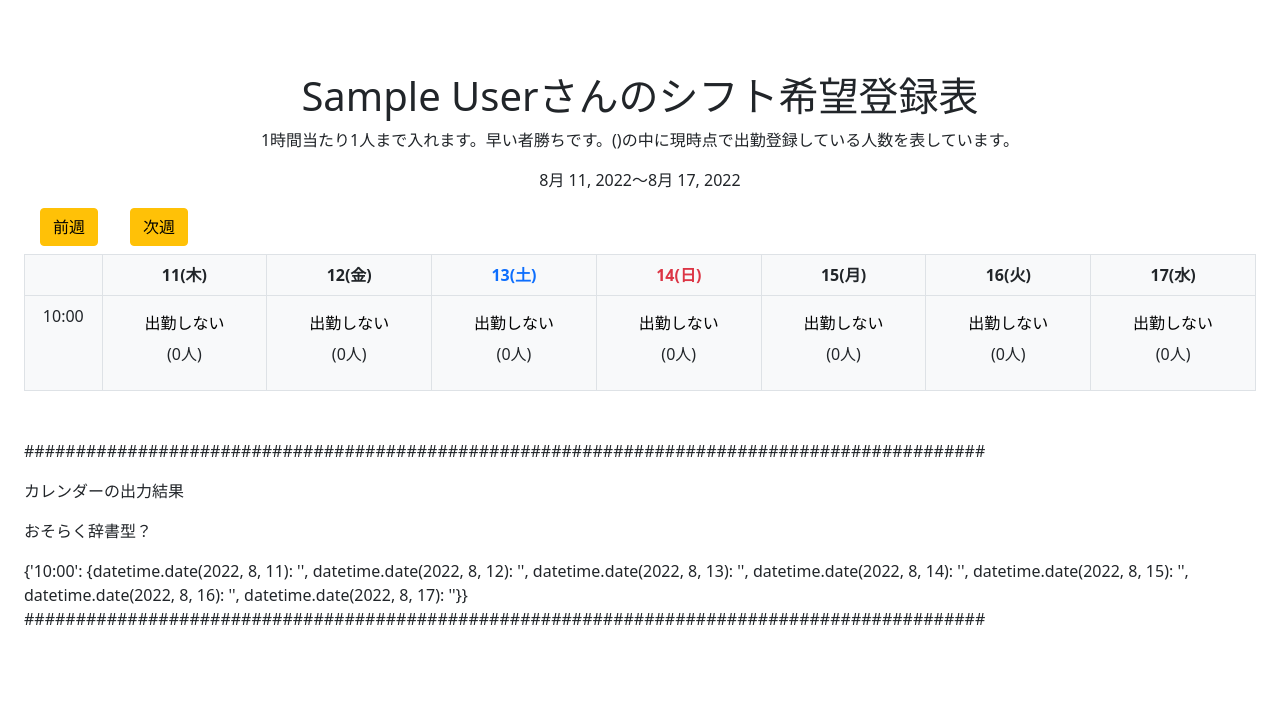
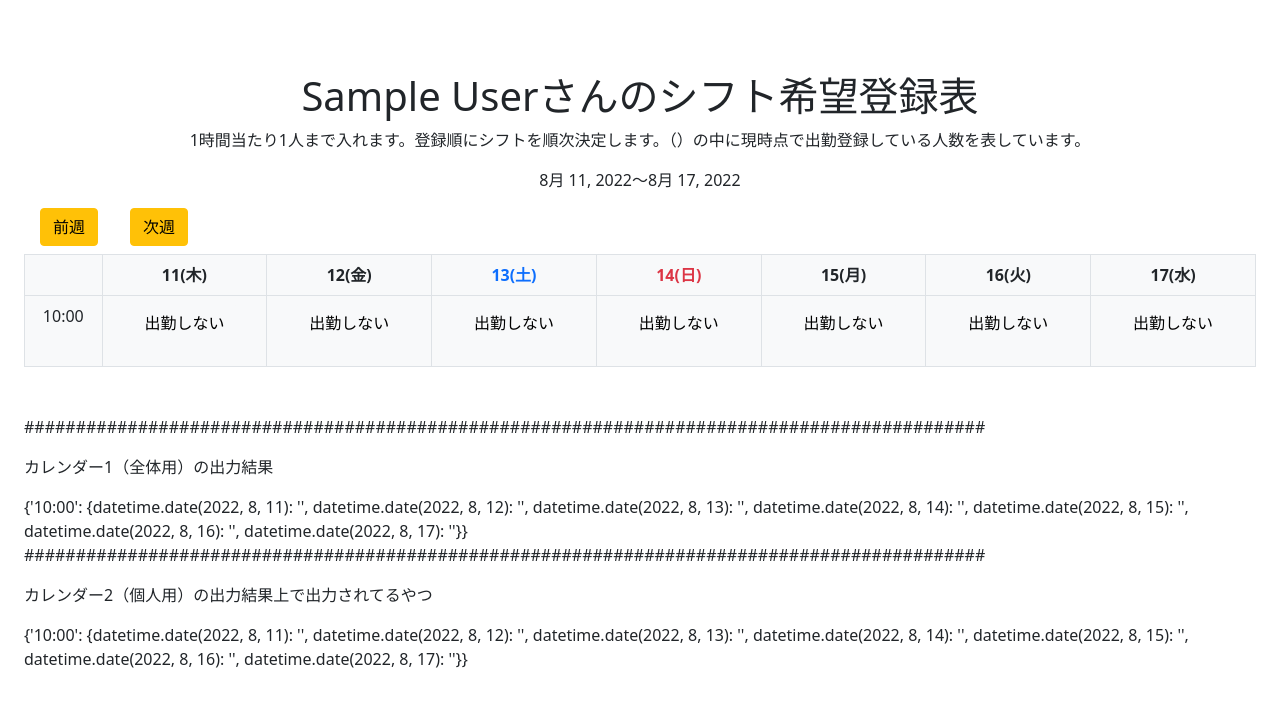
Before and after one commit to miyazakihiroaki/shift_managementproject, a Django app: page /mypage/2022/8/11/ in a window 1280 px wide. Shown: the part 56-763 px from the top of the page. Run offline with Django 3.2, Linux system fonts and the light colour scheme; a user stored in the database is signed in; tables that the repository leaves empty hold one stand-in row (values such as "Sample post"); parts of the project's set-up code (start-up, migrations or seed data) failed here and were passed over.

Commit message:
202208181858

```diff
--- a/shift/templates/shift/mypage.html
+++ b/shift/templates/shift/mypage.html
@@ -4,7 +4,7 @@
 <div class="text-center my-5">
     <div class="mb-3">
         <h1>{{staff_name_data.user.clerkname}}さんのシフト希望登録表</h1>
-        <p>1時間当たり{{people_per_hour}}人まで入れます。早い者勝ちです。()の中に現時点で出勤登録している人数を表しています。</p>
+        <p>1時間当たり{{people_per_hour}}人まで入れます。登録順にシフトを順次決定します。（）の中に現時点で出勤登録している人数を表しています。</p>
         <p>{{ start_day }}～{{ end_day }}</p>
     </div>
 
@@ -31,25 +31,22 @@
                 </tr>
             </thead>
             <tbody>
-                {% for booking_hour_minute, booking_date in calendar.items %}
+                {% for booking_hour_minute, booking_date2 in calendar2.items %}
                 <tr>
                     <td scope="row">{{ booking_hour_minute }}</td>
-                    {% for datetime, book in booking_date.items %}
+                    {% for datetime, book in booking_date2.items %}
                     <td>
                         {% if book == '' %}
                         <form method="POST"
                             action="{% url 'shift:holiday' datetime.year datetime.month datetime.day booking_hour_minute %}">
                             {% csrf_token %}
                             <button class="btn btn-light" type="submit">出勤しない</button>
-                            <p>(0人)</p>
-
+                            <p></p>
                         </form>
                         {% else %} {% if book == "既定人数到達" %}
-                        <p class="mb-0 font-weight-bold text-success">出勤 </p>
-                        <p>規定人数到達</p>
+                        <p class="mb-0 font-weight-bold text-success">既定人数到達 </p>
                         {% else %}
                         <p class="mb-0 font-weight-bold text-success">出勤</p>
-                        <p>({{book}}人)</p>
                         {% endif %}
                         <form method="POST"
                             action="{% url 'shift:delete' datetime.year datetime.month datetime.day booking_hour_minute %}">
@@ -66,10 +63,10 @@
     </div>
 </div>
 <p>#############################################################################################</p>
-<p>カレンダーの出力結果</p>
-<p>おそらく辞書型？</p>
-{{calendar}}
+<p>カレンダー1（全体用）の出力結果</p>
+{{calendar1}}
 
 <p>#############################################################################################</p>
-
+<p>カレンダー2（個人用）の出力結果上で出力されてるやつ</p>
+{{calendar2}}
 {% endblock %}
--- a/shift/views.py
+++ b/shift/views.py
@@ -44,7 +44,7 @@ def shop_info(request):
     context = {'object':info}
     return render(request, 'shift/shop_info.html', context)
 
-########################################################################################3
+
 #カレンダー関係
 class MyPageView(LoginRequiredMixin, View):
     def get(self, request, *args, **kwargs):
@@ -66,8 +66,10 @@ class MyPageView(LoginRequiredMixin, View):
         #1時間当たりシフトに入る人数を取得
         staff_per_hour = Shop_info.objects.get().people_per_hour
 
-        calendar = {}
-        # 営業開始時刻～営業終了時刻
+        calendar1 = {}#全体集計用
+        calendar2 = {}#各個人（ログインユーザー）集計用
+
+        # 営業開始時刻～営業終了時刻までのカレンダー作成
         for hour in range(store_start_time.hour, store_end_time.hour+1):
 
             if time(hour=hour, minute=0) <= store_end_time:
@@ -78,17 +80,38 @@ class MyPageView(LoginRequiredMixin, View):
                 if minute_str == "0":
                     minute_str = "00"
                 hour_minute = hour_str + ":" + minute_str
-                row = {}
+                row1 = {}
                 for day in days:
-                    row[day] = ""
-                calendar[hour_minute] = row
+                    row1[day] = ""
+                row2 = {}
+                for day in days:
+                    row2[day] = ""
+                calendar1[hour_minute] = row1
+                calendar2[hour_minute] = row2
 
         start_time = make_aware(datetime.combine(start_day, store_start_time))
         end_time = make_aware(datetime.combine(end_day, store_end_time))
-        # booking_data = staff_data.exclude(Q(workingtime__gt=end_time) | Q(workingtime__lt=start_time))
-        booking_data = Shift.objects.exclude(Q(workingtime__gt=end_time) | Q(workingtime__lt=start_time))
+        booking_data1 = Shift.objects.exclude(Q(workingtime__gt=end_time) | Q(workingtime__lt=start_time))
+        booking_data2 = staff_data.exclude(Q(workingtime__gt=end_time) | Q(workingtime__lt=start_time))
 
-        for booking in booking_data:
+
+
+
+
+        for booking in booking_data2:
+            local_time = localtime(booking.workingtime)
+            booking_date = local_time.date()
+            booking_hour = str(local_time.hour)
+            if len(booking_hour) == 1:
+                    booking_hour = "0" + booking_hour
+            booking_minute = str(local_time.minute)
+            if booking_minute == "0":
+                booking_minute = "00"
+            booking_hour_minute = booking_hour + ":" + booking_minute
+            if (booking_hour_minute in calendar2) and (booking_date in calendar2[booking_hour_minute]):
+                calendar2[booking_hour_minute][booking_date] = "出勤"
+
+        for booking in booking_data1:
             local_time = localtime(booking.workingtime)
             number = Shift.objects.filter(workingtime = local_time).count()
             booking_date = local_time.date()
@@ -99,9 +122,10 @@ class MyPageView(LoginRequiredMixin, View):
             if booking_minute == "0":
                 booking_minute = "00"
             booking_hour_minute = booking_hour + ":" + booking_minute
-            calendar[booking_hour_minute][booking_date] = str(number)
-            if int(calendar[booking_hour_minute][booking_date]) >= int(staff_per_hour):
-                calendar[booking_hour_minute][booking_date] = "既定人数到達"
+            calendar1[booking_hour_minute][booking_date] = str(number)
+            if int(calendar1[booking_hour_minute][booking_date]) >= int(staff_per_hour):
+                calendar1[booking_hour_minute][booking_date] = "既定人数到達"
+                calendar2[booking_hour_minute][booking_date] = "既定人数到達"
 
         # for booking in booking_data:
         #     local_time = localtime(booking.workingtime)
@@ -126,8 +150,9 @@ class MyPageView(LoginRequiredMixin, View):
             'staff_data': staff_data,
             'staff_name_data': staff_name_data,
             'people_per_hour': staff_per_hour,
-            'booking_data': booking_data,
-            'calendar': calendar,
+            'booking_data1': booking_data1,
+            'calendar1': calendar1,
+            'calendar2': calendar2,
             'days': days,
             'start_day': start_day,
             'end_day': end_day,
@@ -142,6 +167,7 @@ class MyPageView(LoginRequiredMixin, View):
         return render(request, 'shift/mypage.html',context )
 
 
+#出勤時間登録
 @require_POST
 def Holiday(request, year, month, day, hour_minute):
     staff_data = Shift.objects.filter(user=request.user)[0]
@@ -151,7 +177,7 @@ def Holiday(request, year, month, day, hour_minute):
     start_time = make_aware(datetime(year=year, month=month, day=day, hour=hour, minute=minute))
     end_time = make_aware(datetime(year=year, month=month, day=day, hour=hour, minute=minute) + timedelta(minutes=booking_unit))
 
-    # 勤務可能日追加
+    # 出勤時間をShiftモデルに追加
     Shift.objects.create(
         user = staff_data.user,
         workingtime=start_time,
@@ -165,6 +191,7 @@ def Holiday(request, year, month, day, hour_minute):
     return redirect('shift:mypage', year=start_date.year, month=start_date.month, day=start_date.day)
 
 
+#出勤時間消去
 @require_POST
 def Delete(request, year, month, day, hour_minute):
     hour = int(hour_minute[0:2])
```
Also changed, not shown: shift/templates/shift/home.html (+5 -4 lines).
